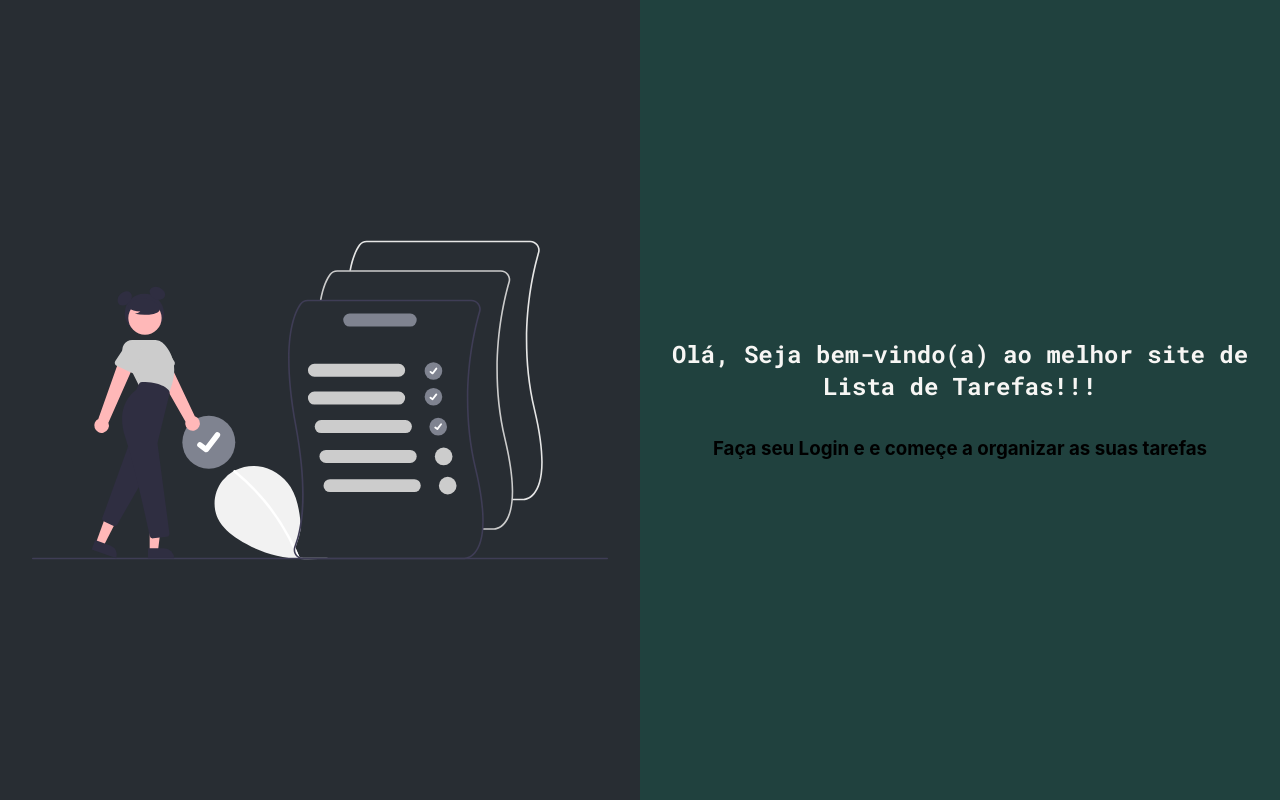
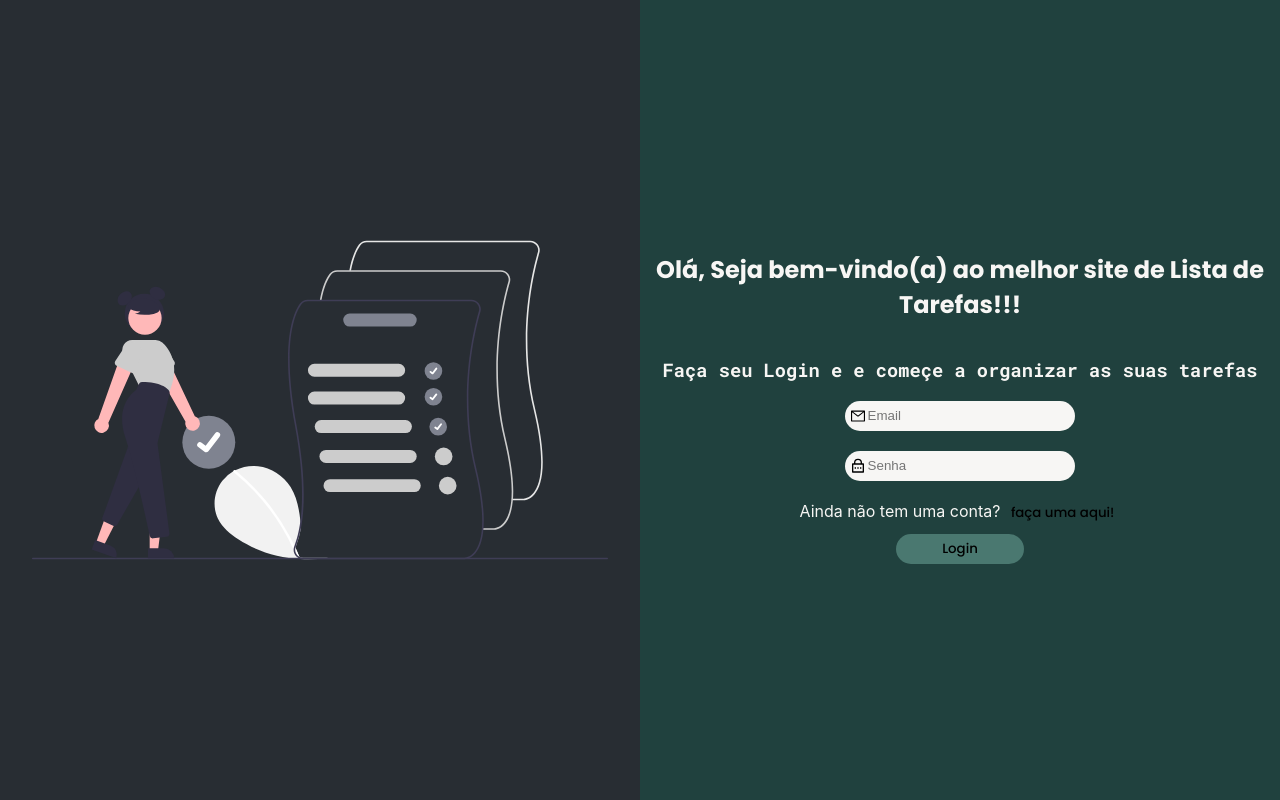
Before and after one commit to LeandroSmFreitas/Todo, a React (Create React App) app: page / in a window 1280 px wide. Built offline with nearby package versions, Linux system fonts and the light colour scheme.

Commit message:
💄 Styled: full home page styling

```diff
--- a/package.json
+++ b/package.json
@@ -8,6 +8,7 @@
     "@testing-library/user-event": "^13.2.1",
     "react": "^17.0.2",
     "react-dom": "^17.0.2",
+    "react-icons": "^4.3.1",
     "react-router-dom": "^6.2.1",
     "react-scripts": "5.0.0",
     "react-toastify": "^8.1.0",
--- /dev/null
+++ b/src/components/Button/index.js
@@ -0,0 +1,15 @@
+import React from 'react'
+import { ButtonStyled } from './style'
+
+export default function Button({ text, width, height, background, borderRadius }) {
+    return (
+        <ButtonStyled
+        width={width}
+        height={height}
+        background={background}
+        borderRadius={borderRadius}
+        >
+            {text}
+        </ButtonStyled>
+    )
+}
--- /dev/null
+++ b/src/components/Button/style.js
@@ -0,0 +1,13 @@
+import styled from "styled-components";
+
+
+export const ButtonStyled = styled.button `
+    width: ${({ width }) => width};
+    height: ${({ height }) => height};
+    background: ${({ background }) => background};
+    outline: none;
+    border-radius: ${({ borderRadius }) => borderRadius};
+    border: none;
+    font-family: var(--subTitle);
+    cursor: pointer;
+`
--- /dev/null
+++ b/src/components/Input/index.js
@@ -0,0 +1,16 @@
+import React from 'react'
+import { ContainerInput, InputStyled } from './style'
+
+export default function Input({ Icon, widthContainer, heightContainer, borderRadius, backgroundContainer, placeHolder, type, marginContainer }) {
+    return (
+        <ContainerInput
+        widthContainer={widthContainer}
+        heightContainer={heightContainer}
+        borderRadius={borderRadius}
+        backgroundContainer={backgroundContainer}
+        marginContainer={marginContainer}>
+            <Icon/>
+            <InputStyled placeholder={placeHolder} type={type}/>
+        </ContainerInput>
+    )
+}
--- /dev/null
+++ b/src/components/Input/style.js
@@ -0,0 +1,23 @@
+import styled from "styled-components";
+
+
+export const ContainerInput = styled.div `
+    width: ${({ widthContainer }) => widthContainer};
+    height: ${({ heightContainer }) => heightContainer};
+    display: flex;
+    align-items: center;
+    border-radius: ${({ borderRadius }) => borderRadius};
+    background: ${({ backgroundContainer }) => backgroundContainer};
+    margin: ${({ marginContainer }) => marginContainer};
+    svg{
+        margin-left: 2%;
+    }
+`
+
+export const InputStyled = styled.input `
+    width: 87%;
+    height: 100%;
+    background: transparent;
+    border: none;
+    outline: none;
+`
--- a/src/pages/Home/index.js
+++ b/src/pages/Home/index.js
@@ -1,6 +1,10 @@
 import React from 'react'
 import { Container, ContainerSvg, SubContainerLeft, SubContainerRight } from './style'
 import todoImgHome from '../../images/todo_img_home.svg'
+import Input from '../../components/Input'
+import { AiOutlineMail } from "react-icons/ai"
+import { RiLockPasswordLine } from "react-icons/ri"
+import Button from '../../components/Button'
 
 export default function HomePage() {
     return (
@@ -15,6 +19,10 @@ export default function HomePage() {
                 <h3>
                     Faça seu Login e e começe a organizar as suas tarefas
                 </h3>
+                <Input Icon={AiOutlineMail} widthContainer='230px' heightContainer='30px' borderRadius='20px' backgroundContainer='#F7F6F4' placeHolder='Email' marginContainer='0 0 20px 0'/>
+                <Input Icon={RiLockPasswordLine} widthContainer='230px' heightContainer='30px' borderRadius='20px' backgroundContainer='#F7F6F4' placeHolder='Senha' type='password' marginContainer='0 0 20px 0'/>
+                <p>Ainda não tem uma conta? <Button text='faça uma aqui!' background='transparent'/></p>
+                <Button text='Login' width='20%' height='30px' background='var(--button-color)' borderRadius='20px'/>
             </SubContainerRight>
         </Container>
     )
--- a/src/styles/index.js
+++ b/src/styles/index.js
@@ -9,6 +9,7 @@ const GlobalStyles = createGlobalStyle`
         --fontTitle: 'Roboto Mono';
         --subTitle: "Poppins";
         --color-subContainerRight: #20413e;
+        --button-color: #4A7870;
         }
 
     body {
@@ -18,8 +19,16 @@ const GlobalStyles = createGlobalStyle`
         font-size: 16px;
         h1{
             color: var(--white);
+            font-family: var(--subTitle);
+            font-size: 1.5rem;
+        }
+        h3{
+            color: var(--white);
             font-family: var(--fontTitle);
-            font-size: 1.5rem;
+        }
+        p{
+            margin: 0 0 10px 0;
+            color: var(--white);
         }
     }
 
```
Also changed, not shown: 1 other file (tests, documents, lock files or other folders).
